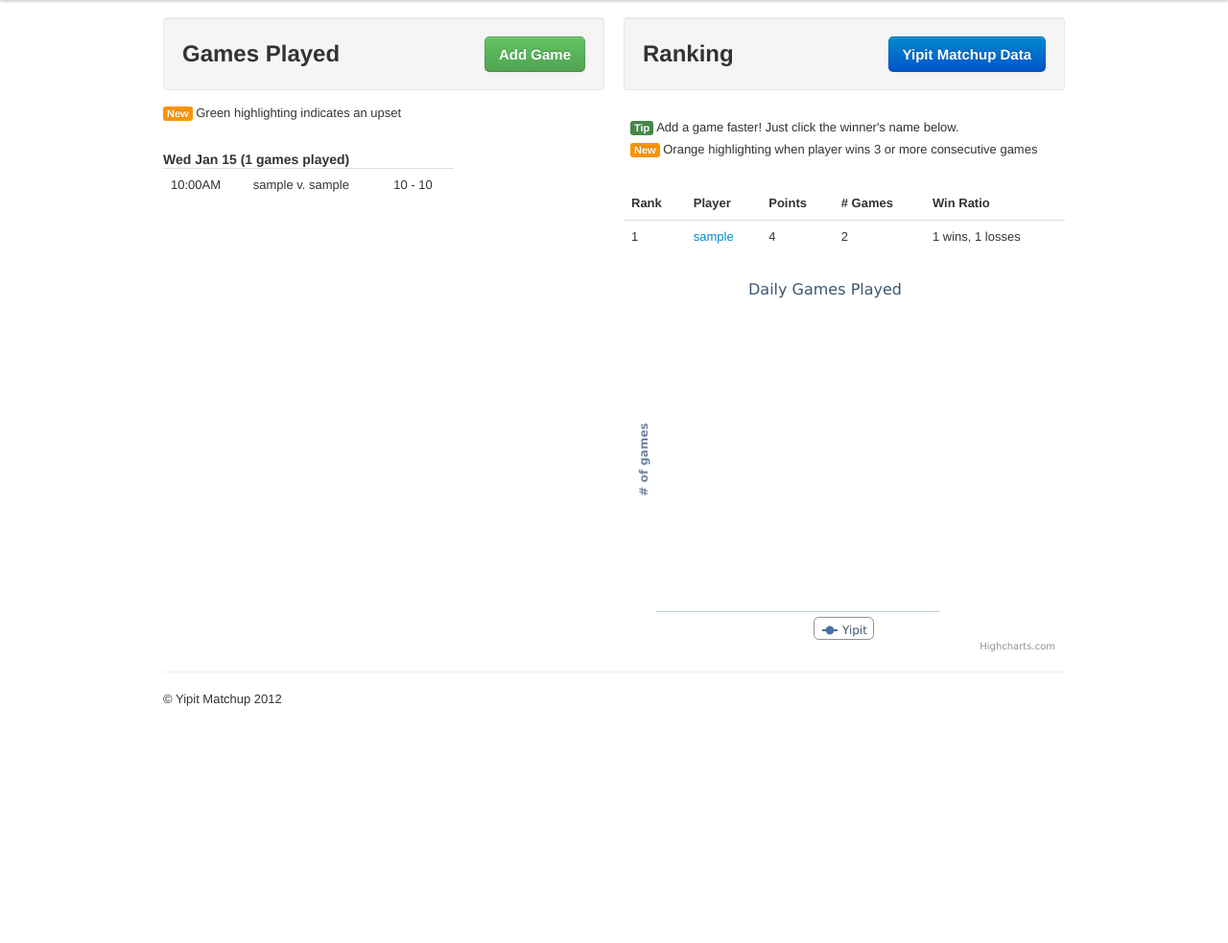
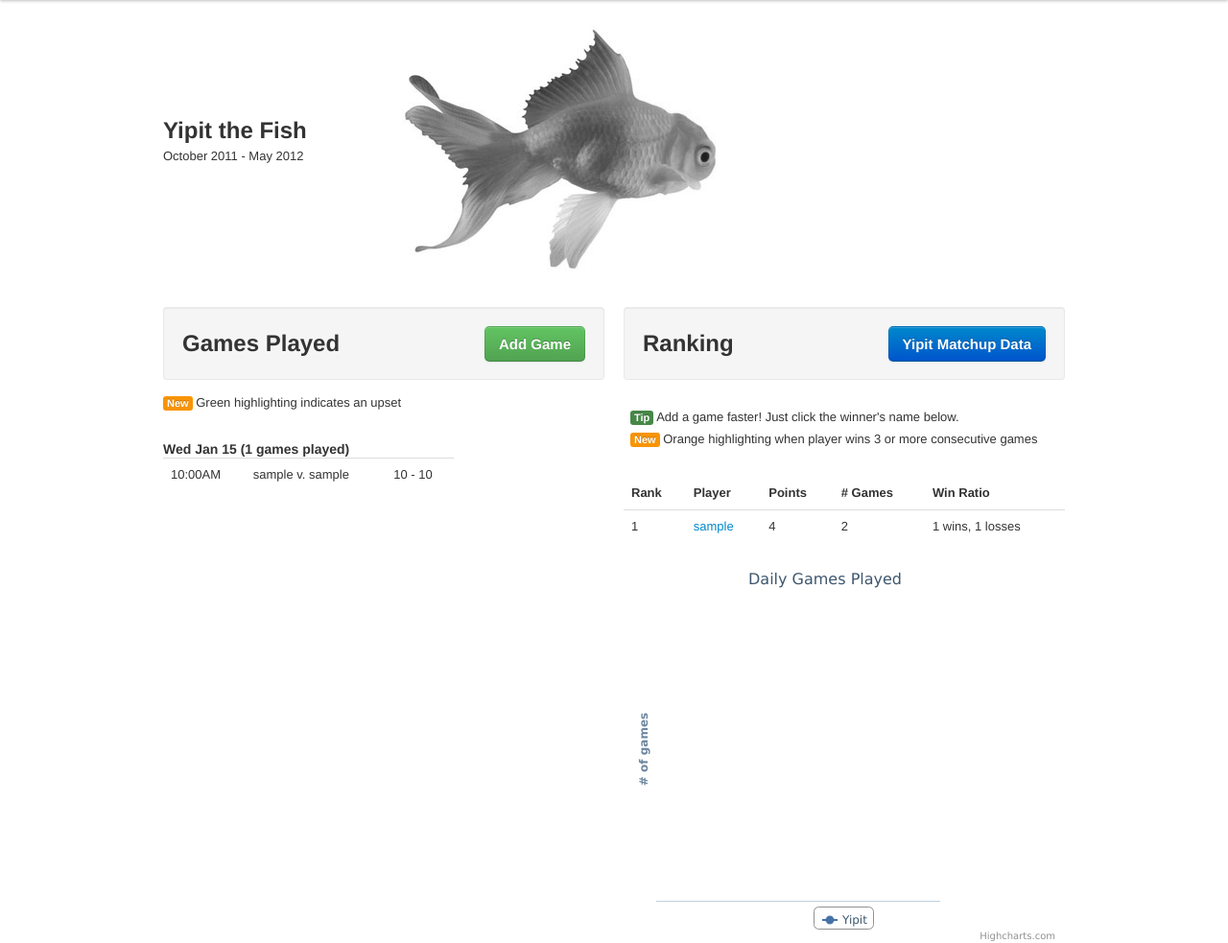
Before and after one commit to Yipit/yipit-matchup, a Django app: page / in a window 1280 px wide. Shown: the part 42-1025 px from the top of the page at 96% size. Before the commit the page ends 778 px from the top, so only its background shows below. Run offline with Django 3.2, Linux system fonts and the light colour scheme; tables that the repository leaves empty hold one stand-in row (values such as "Sample post"); some libraries are stand-ins or nearby versions.

Commit message:
adding yipit the fish remembrance

```diff
--- a/templates/account/dashboard.html
+++ b/templates/account/dashboard.html
@@ -48,7 +48,17 @@ $(function () {
 {% endblock %}
 {% block body_onload %} JavaScript: AutoRefresh(480000){% endblock %}
 {% block content %}
-
+<div class="row-fluid" style="margin-bottom:30px">
+    <div class="span3">
+        <div style="padding-top:100px">
+        <h2>Yipit the Fish</h2>
+        <p>October 2011 - May 2012</p>
+    </div>
+    </div>
+    <div class="span9">
+    <img src="/media/img/yipit_the_fish.jpg"/>
+</div>
+</div>
 <div class="row-fluid">
 <div class="span6">
 <div style="margin-bottom:15px" class="well"><h2> Games Played <a style="float:right" href="{% url add_game %}" class="btn btn-success btn-large">Add Game</a></h2>
```
Also changed, not shown: media/img/yipit_the_fish.jpg (added).
